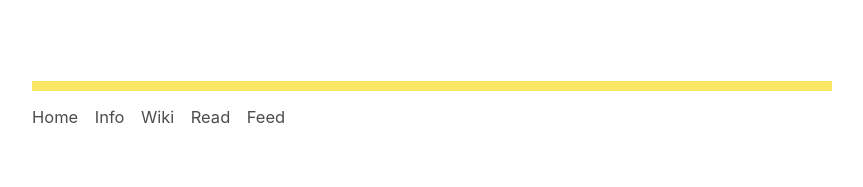
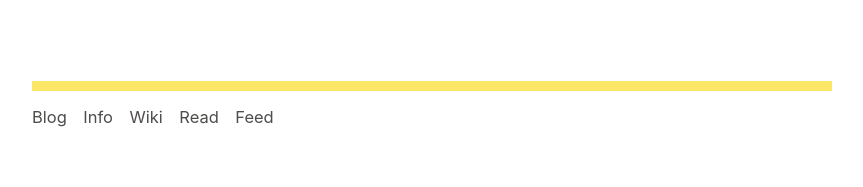
Before and after one commit to ajpwalser/ajpwalser.github.io, a Jekyll site: the page built from index.html, in a window 1280 px wide. Shown: the part 931-1118 px from the top of the page, without its empty margins (208-1071 px from the left). Built offline with Jekyll 4.4.1, drawn with Linux system fonts in a browser that asks for light colours; some web fonts are replaced; the list of posts is cut into pages by our own code.

Commit message:
Update default.html

```diff
--- a/_layouts/default.html
+++ b/_layouts/default.html
@@ -29,7 +29,7 @@
    <footer>
       <hr>
         <ul>
-         <li><a href="{{ site.baseurl | prepend: site.url }}/">Home</a></li>
+         <li><a href="{{ site.baseurl | prepend: site.url }}/">Blog</a></li>
          <li><a href="{{ '/info/' | prepend: site.baseurl | prepend: site.url }}">Info</a></li>
          <li><a href="{{ '/wiki/' | prepend: site.baseurl | prepend: site.url }}">Wiki</a></li>
          <li><a href="{{ '/read/' | prepend: site.baseurl | prepend: site.url }}">Read</a></li>
```
